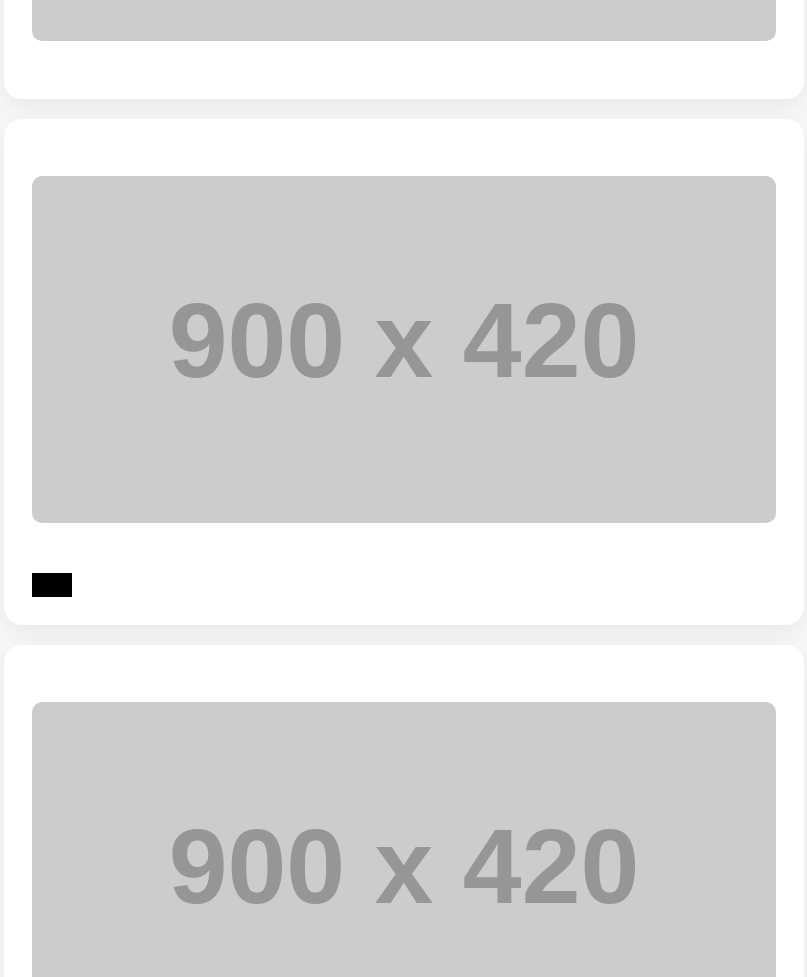
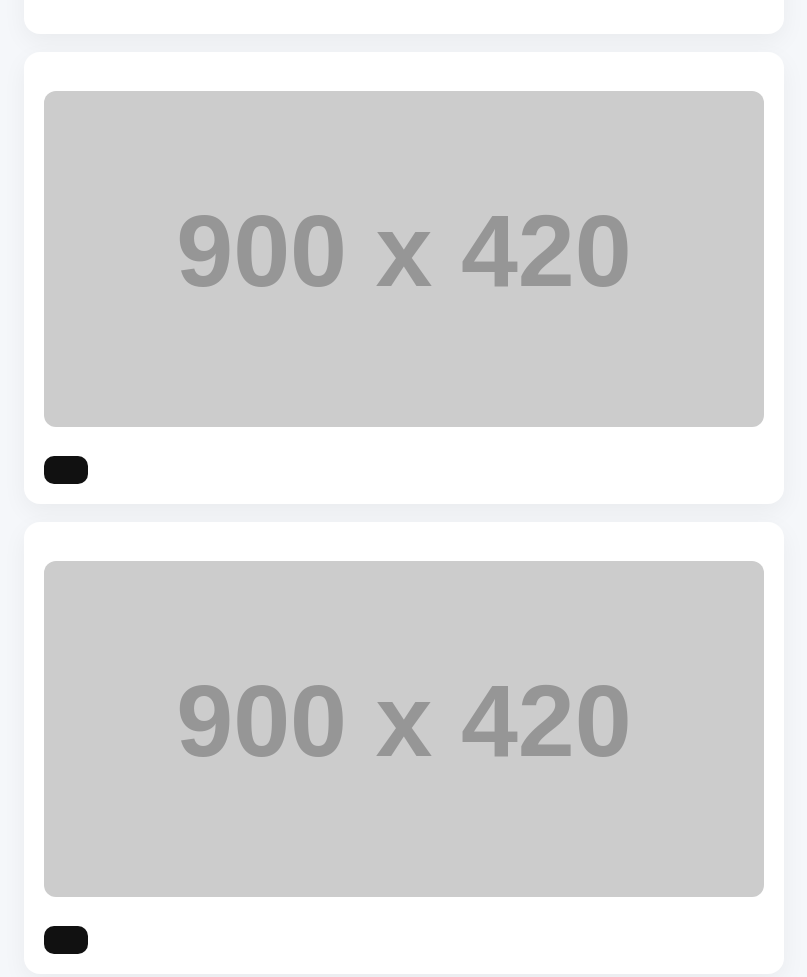
Before and after one commit to xufentu-creator/field-service-decision-system, a plain HTML site: page result.html in a window 1280 px wide. Shown: the part 517-1494 px from the top of the page, without its empty margins (236-1043 px from the left). Drawn offline with Linux system fonts and the light colour scheme; placeholder pictures from the web are drawn by us.

Commit message:
Refactor styles for improved layout and design

```diff
--- a/style.css
+++ b/style.css
@@ -1,77 +1,96 @@
 body {
-  font-family: -apple-system, BlinkMacSystemFont, sans-serif;
   margin: 0;
-  background: #f7f7f7;
+  padding: 0;
+  font-family: Arial, sans-serif;
+  background: #f5f7fa;
   color: #111;
 }
 
 .container {
-  max-width: 800px;
-  margin: auto;
-  padding: 40px 20px;
+  width: 92%;
+  max-width: 760px;
+  margin: 40px auto;
 }
 
 h1 {
-  font-size: 28px;
-  margin-bottom: 10px;
+  font-size: 34px;
+  line-height: 1.2;
+  margin-bottom: 12px;
 }
 
 p {
-  color: #555;
+  font-size: 17px;
+  line-height: 1.6;
 }
 
 button {
-  background: black;
-  color: white;
+  display: inline-block;
+  background: #111;
+  color: #fff;
   border: none;
-  padding: 12px 20px;
-  margin-top: 20px;
+  padding: 14px 22px;
+  border-radius: 10px;
+  font-size: 16px;
   cursor: pointer;
+  margin-top: 12px;
+}
+
+button:hover {
+  opacity: 0.92;
 }
 
 .card {
-  background: white;
+  background: #fff;
+  border-radius: 16px;
   padding: 20px;
-  margin-top: 20px;
-  border-radius: 10px;
+  margin: 18px 0;
+  box-shadow: 0 8px 24px rgba(0, 0, 0, 0.05);
 }
 
-img {
+.hero-img {
   width: 100%;
-  border-radius: 10px;
+  border-radius: 16px;
+  display: block;
+  margin: 22px 0;
 }
 
-.upload-box {
-  display: flex;
-  align-items: center;
-  justify-content: center;
-  min-height: 140px;
-  border: 2px dashed #bbb;
-  border-radius: 14px;
-  background: #fafafa;
-  cursor: pointer;
-  margin: 20px 0;
-  font-size: 18px;
+.option-img {
+  width: 100%;
+  max-width: 100%;
+  border-radius: 12px;
+  margin: 12px 0;
+  display: block;
+}
+
+.preview-img {
+  width: 100%;
+  border-radius: 12px;
+  margin-top: 14px;
+}
+
+input[type="file"],
+textarea {
+  width: 100%;
+  font-size: 16px;
+  padding: 12px;
+  margin-top: 10px;
+  box-sizing: border-box;
 }
 
 textarea {
-  width: 100%;
-  padding: 14px;
-  margin: 14px 0;
+  border-radius: 10px;
   border: 1px solid #ccc;
-  border-radius: 12px;
-  font-size: 16px;
-  box-sizing: border-box;
+  resize: vertical;
+  min-height: 120px;
 }
 
-.card {
-  background: white;
-  padding: 28px;
-  border-radius: 18px;
-  box-shadow: 0 8px 24px rgba(0,0,0,0.06);
+.label-text {
+  display: block;
+  font-weight: bold;
+  margin-bottom: 8px;
 }
-.option-img {
-  width: 100%;
-  border-radius: 10px;
-  margin: 10px 0;
+
+.section-intro {
+  margin: 10px 0 6px 0;
+  font-weight: bold;
 }
```
